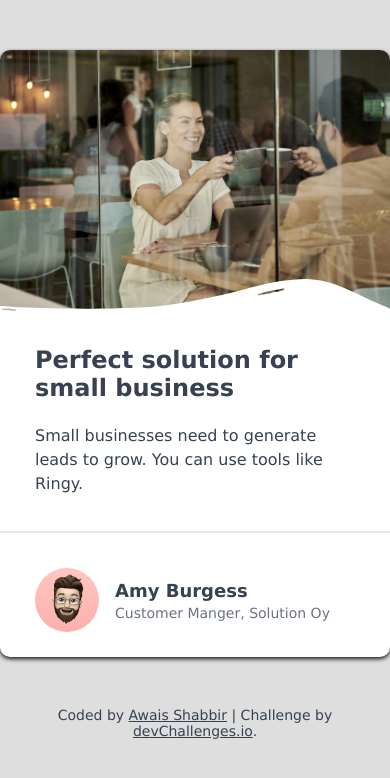
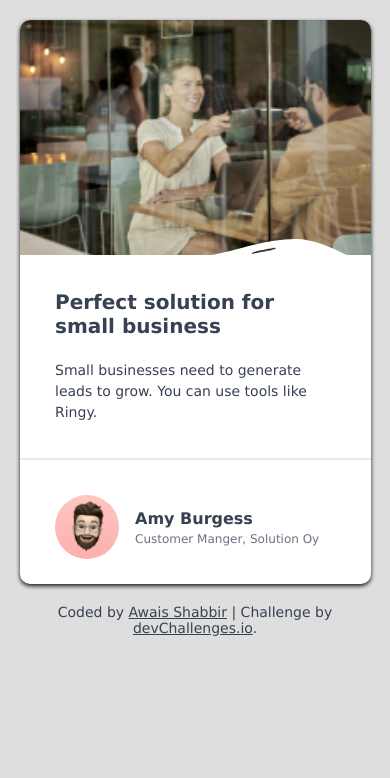
Before and after one commit to MAwais227/Business-card, a plain HTML site: page index.html in a window 390 px wide. Drawn offline with Linux system fonts and the light colour scheme.

Commit message:
Make business card responsive with mobile images

```diff
--- a/index.html
+++ b/index.html
@@ -121,6 +121,36 @@
         color: rgb(55, 65, 81);
         text-decoration: underline;
       }
+      /* Responsive Adjustments */
+      @media (max-width: 600px) {
+        .container {
+          width: 90%;
+          margin: 20px ;
+        }
+        .header img.bg {
+          content: url("resources/hero-image.jpg");
+        }
+
+        .profile img {
+          content: url("resources/avatar-image-business-card-1.png");
+        }
+
+        .content h1 {
+          font-size: 20px;
+        }
+
+        .content p {
+          font-size: 14px;
+        }
+
+        .profile-info h2 {
+          font-size: 16px;
+        }
+
+        .profile-info p {
+          font-size: 12px;
+        }
+        }
     </style>
   </head>
   <body>
```
